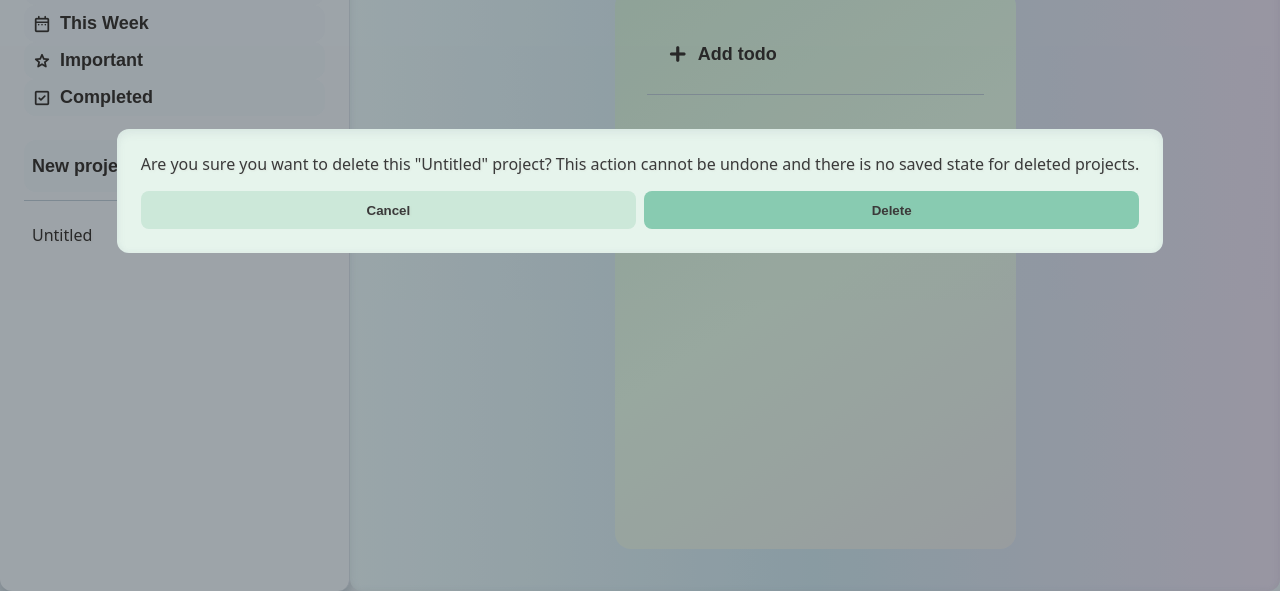
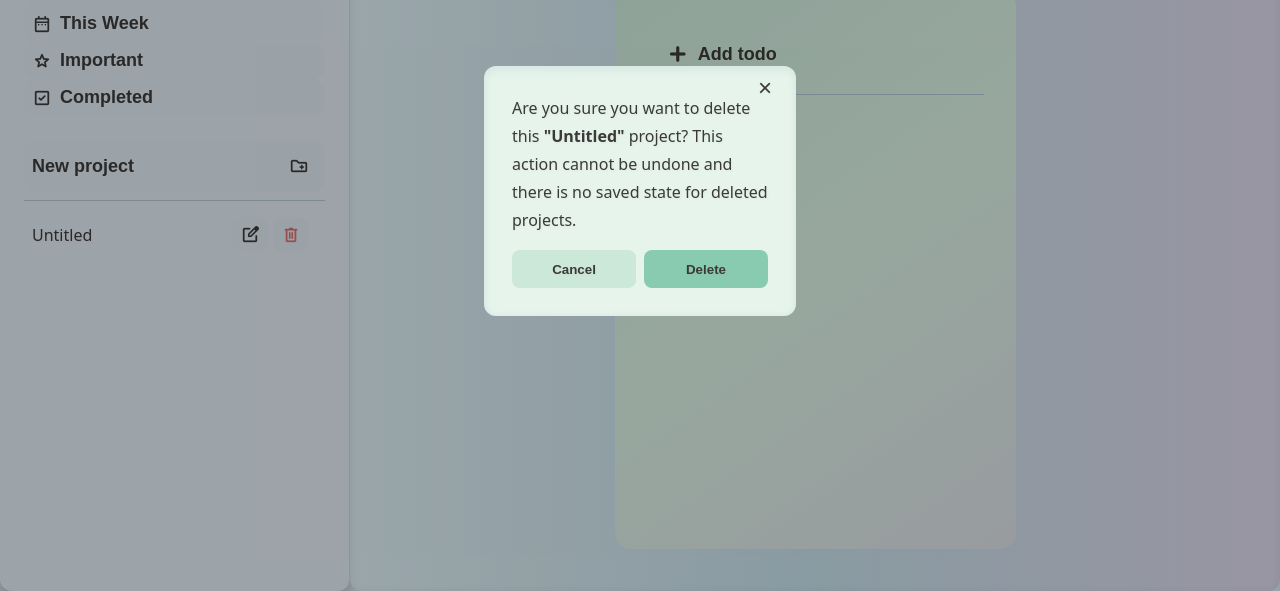
Before and after one commit to hsno68/todo-list, a website built with webpack: page src/html/template.html in a window 1280 px wide. Both pictures are taken after a click on the button "delete". Shown: the part 209-800 px from the top of the page. Built offline with nearby package versions, Linux system fonts and the light colour scheme.

Commit message:
Add small x for closing dialog

```diff
--- a/src/css/styles.css
+++ b/src/css/styles.css
@@ -707,3 +707,36 @@ select:has(option:checked[value=""]) {
   background-color: #888;
   border-radius: 12px;
 }
+
+/* Delete Dialog */
+
+.delete-title {
+  font-weight: bold;
+}
+
+#delete-dialog {
+  padding: 1.75rem;
+  width: clamp(16rem, 20vw, 24rem);
+  line-height: 1.75rem;
+}
+
+.dialog-close-button {
+  position: absolute;
+  top: 0.5rem;
+  right: 1.5rem;
+  color: var(--color-text-primary);
+  text-shadow: var(--text-shadow);
+  background: none;
+  border: none;
+  cursor: pointer;
+}
+
+#todo-dialog .dialog-close-button {
+  font-size: 2rem;
+}
+
+#delete-dialog .dialog-close-button {
+  top: 0.5rem;
+  right: 1.5rem;
+  font-size: 1.5rem;
+}
--- a/src/html/template.html
+++ b/src/html/template.html
@@ -11,6 +11,7 @@
     <h1><span class="material-symbols-rounded">checklist</span>ToDo</h1>
   </header>
   <dialog id="delete-dialog">
+    <button class="dialog-close-button" aria-label="Close">&times;</button>
     <form id="delete-form">
       <p class="delete-msg"></p>
       <div class="form-buttons">
@@ -20,6 +21,7 @@
     </form>
   </dialog>
   <dialog id="todo-dialog">
+  <button class="dialog-close-button" aria-label="Close">&times;</button>
     <div>
       <h2>What would you like to do?</h2>
       <form id="todo-form">
--- a/src/js/UI/formSetup/setupDeleteDialogForm.js
+++ b/src/js/UI/formSetup/setupDeleteDialogForm.js
@@ -13,13 +13,13 @@ export default function setupDeleteDialogForm({ mode, project, todo }) {
   deleteItem = item;
 
   const message = createDeleteMessage(type, item.title);
-  deleteMessage.textContent = message;
+  deleteMessage.innerHTML = message;
 
   deleteDialog.showModal();
 }
 
 function createDeleteMessage(type, title) {
-  return `Are you sure you want to delete this "${title}" ${type}? This action cannot be undone and there is no saved state for deleted ${type}s.`;
+  return `Are you sure you want to delete this <span class="delete-title">"${title}"</span> ${type}? This action cannot be undone and there is no saved state for deleted ${type}s.`;
 }
 
 export function getDeleteContext() {
--- a/src/js/init/setupDialogEvents.js
+++ b/src/js/init/setupDialogEvents.js
@@ -1,11 +1,11 @@
-export default function setupDialogEvents({ addButton, cancelButton, dialog, form, setupForm, submitHandler }) {
+export default function setupDialogEvents({ addButton, cancelButton, closeButton, dialog, form, setupForm, submitHandler }) {
   addButton.addEventListener("click", () => {
     setupForm({ mode: "add" });
   });
 
-  cancelButton.addEventListener("click", () => {
-    dialog.close();
-  });
+  cancelButton.addEventListener("click", () => dialog.close());
+
+  closeButton.addEventListener("click", () => dialog.close());
 
   form.addEventListener("submit", (event) => {
     event.preventDefault();
--- a/src/js/init/setupEventListeners.js
+++ b/src/js/init/setupEventListeners.js
@@ -15,6 +15,7 @@ export default function setupEventListeners() {
     projectsContainer,
     addTodoButton,
     todoFormCancelButton,
+    todoDialogCloseButton,
     todoDialog,
     todoForm,
     dueInput,
@@ -26,6 +27,7 @@ export default function setupEventListeners() {
     deleteForm,
     deleteDialog,
     deleteFormCancelButton,
+    deleteDialogCloseButton,
   } = getDOMElements();
 
   addProjectButton.addEventListener("click", () => {
@@ -38,6 +40,7 @@ export default function setupEventListeners() {
   setupDialogEvents({
     addButton: addTodoButton,
     cancelButton: todoFormCancelButton,
+    closeButton: todoDialogCloseButton,
     dialog: todoDialog,
     form: todoForm,
     setupForm: setupTodoDialogForm,
@@ -59,15 +62,14 @@ export default function setupEventListeners() {
     if (dueInput.disabled || dueInput.readOnly) {
       return;
     }
-
     if (typeof dueInput.showPicker === 'function') {
       dueInput.showPicker();
     }
   });
 
-  deleteFormCancelButton.addEventListener("click", () => {
-    deleteDialog.close();
-  });
+  deleteFormCancelButton.addEventListener("click", () => deleteDialog.close());
+
+  deleteDialogCloseButton.addEventListener("click", () => deleteDialog.close());
 
   deleteForm.addEventListener("submit", (event) => {
     event.preventDefault();
--- a/src/js/utility/dom.js
+++ b/src/js/utility/dom.js
@@ -16,6 +16,7 @@ const selectors = {
   todoForm: "form#todo-form",
   todoFormSubmitButton: "button.todo-submit",
   todoFormCancelButton: "button.todo-cancel",
+  todoDialogCloseButton: "#todo-dialog button.dialog-close-button",
   todosContainer: "ul.todos-container",
   titleInput: "input#title",
   descriptionInput: "textarea#description",
@@ -31,4 +32,5 @@ const selectors = {
   deleteForm: "form#delete-form",
   deleteMessage: "p.delete-msg",
   deleteFormCancelButton: "button.delete-cancel",
+  deleteDialogCloseButton: "#delete-dialog button.dialog-close-button",
 };
```
